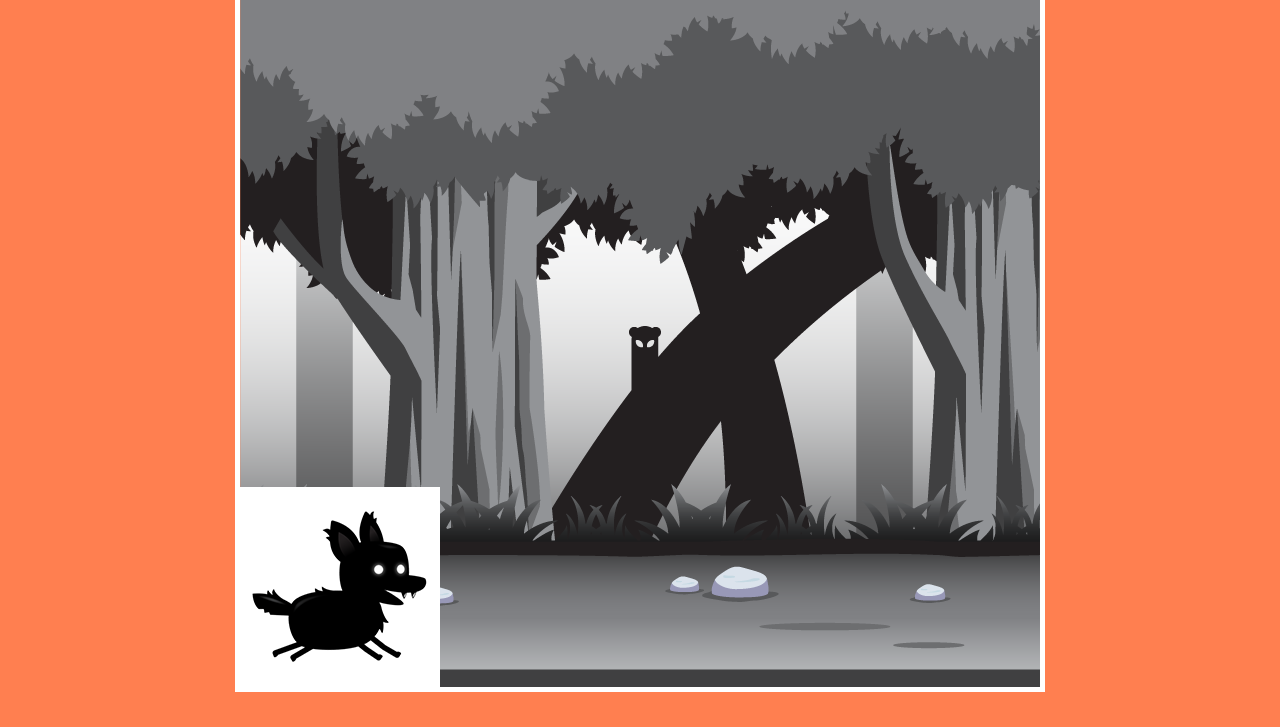
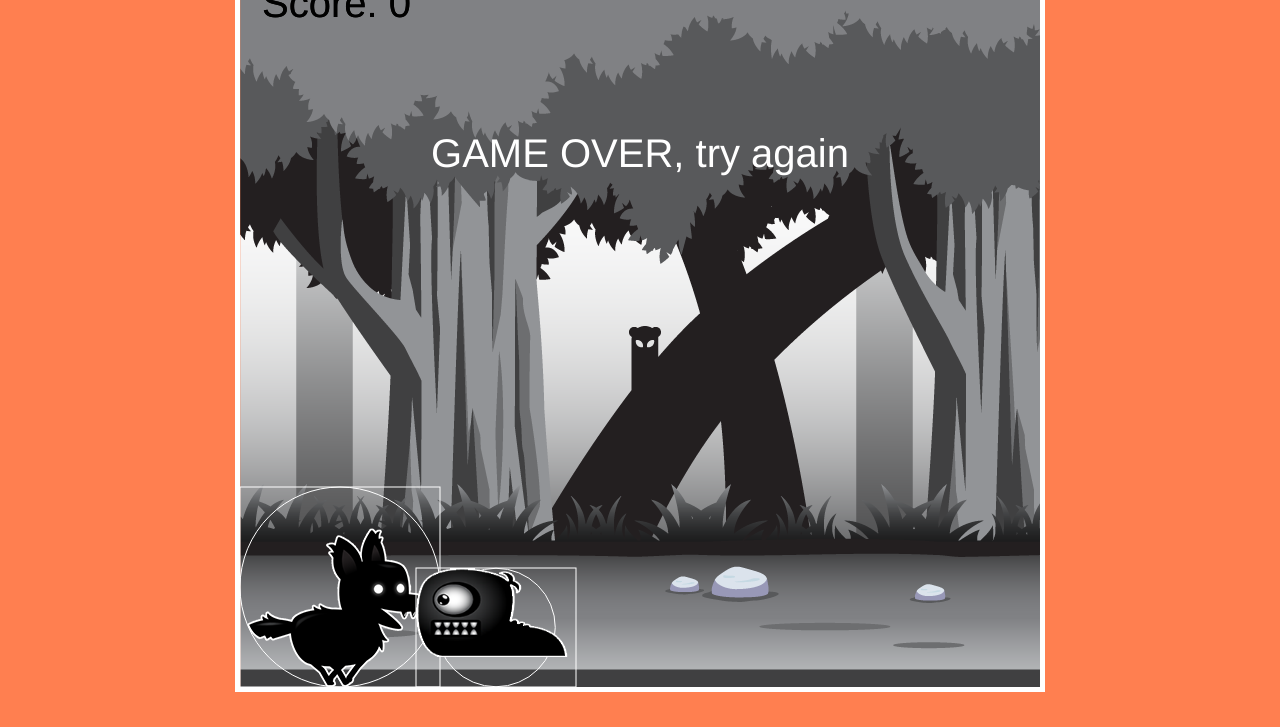
Before and after one commit to BenParisot/sky-guy-game, a plain HTML site: page index.html in a window 1280 px wide. Shown: the part 73-800 px from the top of the page. Drawn offline with Linux system fonts and the light colour scheme.

Commit message:
adds enemy and player animations and collision detection

```diff
--- a/index.html
+++ b/index.html
@@ -8,7 +8,6 @@
     <link rel="stylesheet" href="style.css" />
 </head>
 <body>
-    <h1>sky guy game! take 2</h1>
     <canvas id="canvas1"></canvas>
     <img id="playerImage" src="assets/player.png">
     <img id="backgroundImage" src="assets/background_single.png">
--- a/script.js
+++ b/script.js
@@ -5,6 +5,8 @@ window.addEventListener('load', function(){
     const ctx = canvas.getContext('2d');
     canvas.width = 800;
     canvas.height = 720;
+    let enemies = [];
+    let gameOver = false;
 
     //controls
     class InputHandler {
@@ -45,23 +47,48 @@ window.addEventListener('load', function(){
              this.image = document.getElementById('playerImage');
              this.frameX = 0;
              this.frameY = 0;
+             this.maxFrame = 8;
+             this.fps = 20;
+             this.frameTimer = 0;
+             this.frameInterval = 1000/this.fps;
              this.speed = 0;
              this.velocityY = 0;
              this.weight = 1;
          }
          draw(context){
-             context.fillStyle = 'white';
-             context.fillRect(this.x, this.y, this.width, this.height);
+
+            context.strokeStyle = 'white';
+            context.strokeRect(this.x, this.y, this.width, this.height);
+            context.beginPath();
+            context.arc(this.x + this.width/2, this.y + this.height/2, this.width/2, 0, Math.PI *2);
+            context.stroke();
             context.drawImage(this.image, this.frameX * this.width, this.frameY *this.height, this.width, this.height, this.x, this.y, this.width, this.height);
          }
-         update(input){
+         update(input, deltaTime, enemies){
+            //collision detection
+            enemies.forEach(enemy => {
+                const dx = (enemy.x + enemy.width/2)- (this.x + this.width/2);
+                const dy = (enemy.y + this.height/2) - (this.y + this.height/2);
+                const distance =  Math.sqrt(dx * dx + dy * dy);
+                if (distance < enemy.width/2 + this.width/2) gameOver = true;
+            })
+
+             //sprite animation
+             if (this.frameTimer >= this.frameInterval) {
+                 if (this.frameX >= this.maxFrame) this.frameX = 0;
+                 else this.frameX++;
+                 this.frameTimer = 0;
+             } else {
+                 this.frameTimer += deltaTime;
+             }
+
              //controls
              if (input.keys.indexOf('ArrowRight') > -1) {
                  this.speed = 5;
              } else if (input.keys.indexOf('ArrowLeft') > -1) {
                 this.speed = -5;
             } else if (input.keys.indexOf('ArrowUp') > -1 && this.onGround()) {
-                this.velocityY -= 20;
+                this.velocityY -= 30;
             }
             else {
                 this.speed = 0;
@@ -76,9 +103,11 @@ window.addEventListener('load', function(){
              this.y += this.velocityY;
             if (!this.onGround()) {
                 this.velocityY += this.weight;
+                this.maxFrame = 5;
                 this.frameY = 1;
             } else {
                 this.velocityY = 0;
+                this.maxFrame = 8;
                 this.frameY = 0;
             }
             if (this.y > this.gameHeight - this.height) this.y = this.gameHeight - this.height;
@@ -86,6 +115,8 @@ window.addEventListener('load', function(){
             onGround() {
                 return this.y >= this.gameHeight - this.height;
             }
+
+
 
     }
 
@@ -121,35 +152,92 @@ window.addEventListener('load', function(){
             this.y = this.gameHeight - this.height;
             this.image = document.getElementById('enemyImage');
             this.frameX = 0;
+            this.maxFrame = 5;
+            this.fps = 20;
+            this.frameTimer = 0;
+            this.frameInterval = 1000/this.fps;
+            this.speed = 8;
+            this.markedForDeletion = false;
         }
         draw(context){
+            context.strokeStyle = 'white';
+            context.strokeRect(this.x, this.y, this.width, this.height);
+            context.beginPath();
+            context.arc(this.x + this.width/2, this.y + this.height/2, this.width/2.7, 0, Math.PI * 2);
+            context.stroke();
             context.drawImage(this.image, this.frameX * this.width, 0, this.width, this.width, this.x, this.y, this.width, this.height);
+        }
+        update(deltaTime){
+            if (this.frameTimer > this.frameInterval) {
+                if (this.frameX >= this.maxFrame) this.frameX = 0;
+                else this.frameX++;
+                this.frameTimer = 0;
+            } else {
+                this.frameTimer += deltaTime;
+            }
+            this.x -= this.speed;
+            if (this.x < 0 - this.width) this.markedForDeletion = true;
         }
     }
 
-    function handleEnemies(){
+    function handleEnemies(deltaTime){
+        if (enemyTimer > enemyInterval + randomEnemyInterval){
+            enemies.push(new Enemy(canvas.width, canvas.height));
+            randomEnemyInterval = Math.random() * 1000 + 500;
+            enemyTimer = 0;
+        } else {
+            enemyTimer += deltaTime;
+        }
+            enemies.forEach(enemy => {
+                enemy.draw(ctx);
+                enemy.update(deltaTime);
+            })
 
+        enemies = enemies.filter(enemy => !enemy.markedForDeletion);
     }
 
-    function displayStatusText(){
+    function displayStatusText(context){
+        //scoreboard
+        context.font = '40px Helvetica';
+        context.fillStyle = 'black';
+        context.fillText('Score: ' + score, 22, 50)
 
+        //game over message
+        if (gameOver) {
+            context.textAlign = 'center';
+            context.fillStyle = 'white';
+            context.fillText('GAME OVER, try again', canvas.width/2, 200);
         }
+    }
+
 
     const input = new InputHandler();
     const player = new Player(canvas.width, canvas.height);
     const background = new Background(canvas.width, canvas.height);
-    const enemy1 = new Enemy(canvas.width, canvas.height);
 
-    function animate(){
+    let lastTime = 0;
+    let enemyTimer = 0;
+    let enemyInterval = 1000;
+    let randomEnemyInterval = Math.random() * 1000 + 500;
+
+    let score = 0;
+
+    function animate(timeStamp){
+
+        const deltaTime = timeStamp - lastTime;
+        lastTime = timeStamp;
         ctx.clearRect(0, 0, canvas.width, canvas.height);
         background.draw(ctx);
         // background.update();
-        enemy1.draw(ctx);
+        displayStatusText(ctx);
         player.draw(ctx);
-        player.update(input);
+        player.update(input, deltaTime, enemies);
+        handleEnemies(deltaTime);
+        if (!gameOver) {
             requestAnimationFrame(animate);
+        } else displayStatusText(ctx);
     };
 
-    animate();
+    animate(0);
 
 });
```
Lines whose indentation alone changed are shown as unchanged.
